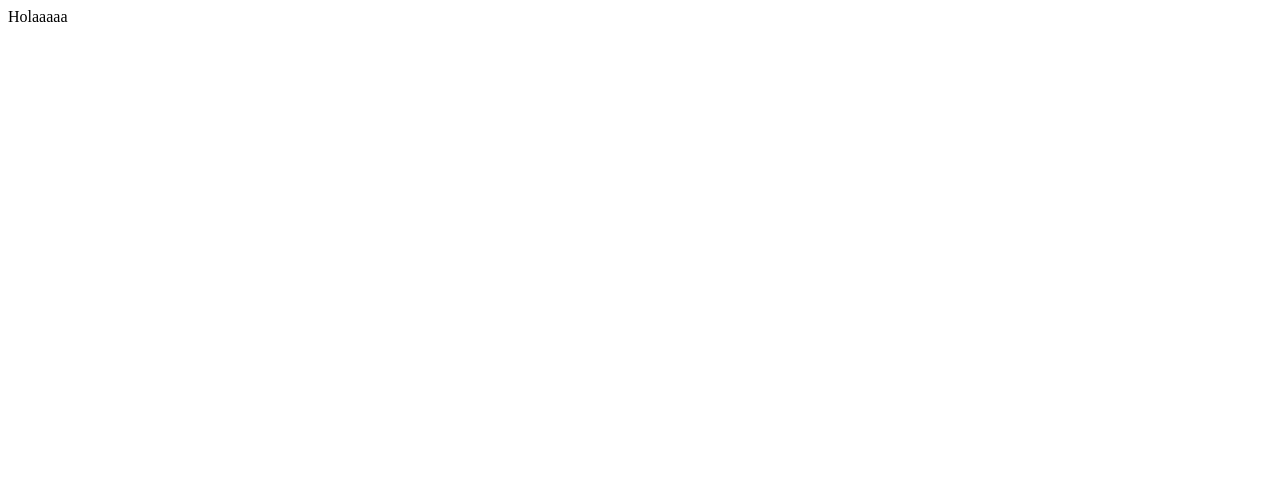
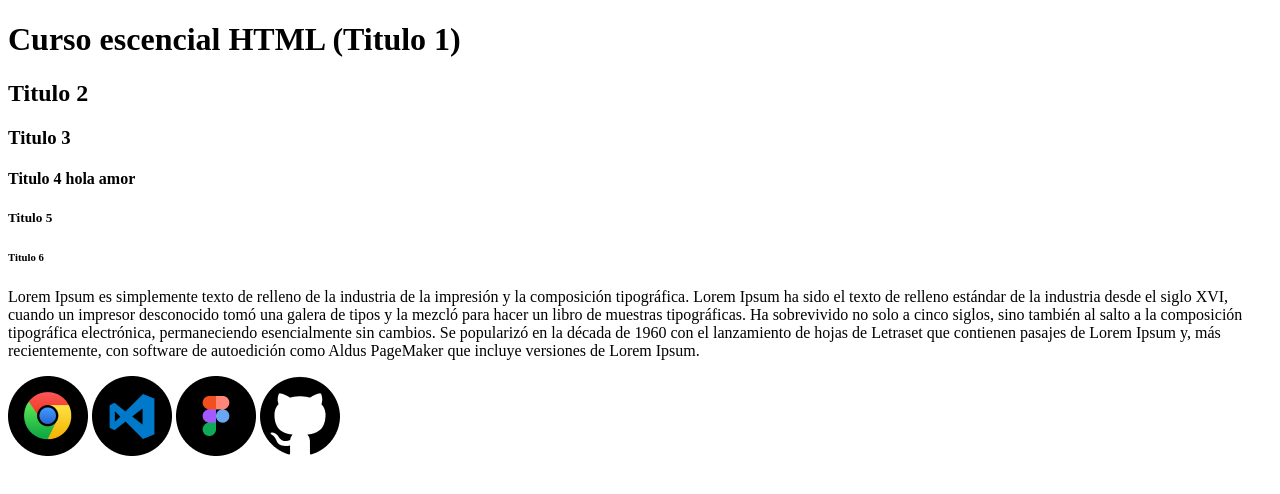
Before and after one commit to JorgeLuisGonzalez/cursohtml-css, a plain HTML site: page index.html in a window 1280 px wide. Drawn offline with Linux system fonts and the light colour scheme.

Commit message:
Se han agregado los logos del setup al proyecto

```diff
--- a/index.html
+++ b/index.html
@@ -4,9 +4,28 @@
   <meta charset="UTF-8">
   <meta http-equiv="X-UA-Compatible" content="IE=edge">
   <meta name="viewport" content="width=device-width, initial-scale=1.0">
-  <title>Document</title>
+  <title>El Blog de mi pulguita</title>
 </head>
 <body>
-Holaaaaa
+<h1> Curso escencial HTML (Titulo 1) </h1>
+<h2> Titulo 2 </h2>
+<h3> Titulo 3 </h3>
+<h4> Titulo 4 hola amor  </h4>
+<h5> Titulo 5 </h5>
+<h6> Titulo 6 </h6>
+<p> Lorem Ipsum es simplemente texto de relleno de la industria de la impresión y la composición tipográfica. Lorem Ipsum ha
+sido el texto de relleno estándar de la industria desde el siglo XVI, cuando un impresor desconocido tomó una galera de
+tipos y la mezcló para hacer un libro de muestras tipográficas. Ha sobrevivido no solo a cinco siglos, sino también al
+salto a la composición tipográfica electrónica, permaneciendo esencialmente sin cambios. Se popularizó en la década de
+1960 con el lanzamiento de hojas de Letraset que contienen pasajes de Lorem Ipsum y, más recientemente, con software de
+autoedición como Aldus PageMaker que incluye versiones de Lorem Ipsum. </p>
+<img src="images/logo_google_chrome.png" alt="Logo de Google Chrome" title="Logo de Google Chrome">
+<img src="images/logo_visual-studio_code.png" alt="Logo de Visual Studio Code" title="Logo de Visual Studio Code">
+<img src="images/logo_figma.png" alt="Logo de Figma" title="Logo de Figma">
+<img src="images/logo_github.png" alt="Logo de GitHub" title="Logo de GitHub">
+
+
+
+
 </body>
 </html>
```
Also changed, not shown: Images/logo_figma.png (added), Images/logo_github.png (added), Images/logo_google_chrome.png (added), Images/logo_visual-studio_code.png (added).
